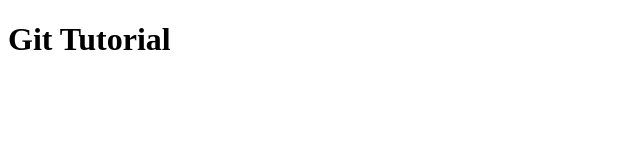
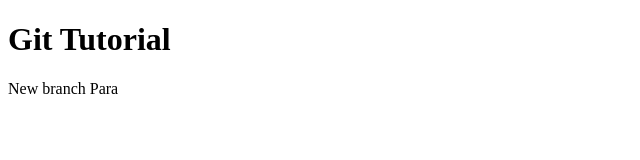
Before and after one commit to AdityaGaikar91/git_tutorial, a plain HTML site: page index.html in a window 1280 px wide. Shown: the whole page, without its empty margins (0-640 px from the left). Drawn offline with Linux system fonts and the light colour scheme.

Commit message:
Added para in new branch

```diff
--- a/index.html
+++ b/index.html
@@ -7,5 +7,7 @@
 </head>
 <body>
     <h1>Git Tutorial</h1>
+
+    <p>New branch Para</p>
 </body>
 </html>
```
